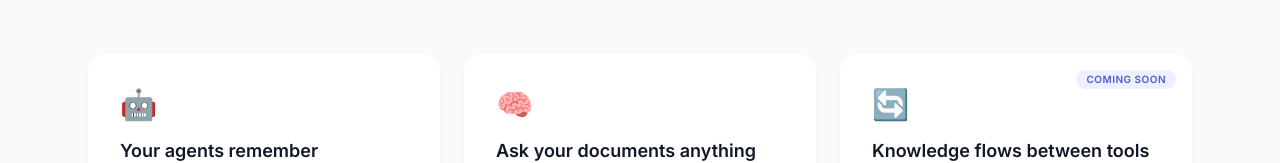
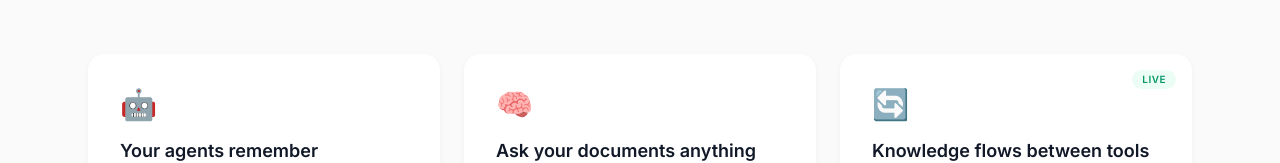
Before and after one commit to DriveMem/drivemem, a Next.js app in the folder apps/web/: page / in a window 1280 px wide. Shown: the part 2228-2391 px from the top of the page. Built offline with nearby package versions, Linux system fonts and the light colour scheme.

Commit message:
fix: Use Case card — Coming Soon → Live (cross-agent flow is shipped)

```diff
--- a/apps/web/src/app/page.tsx
+++ b/apps/web/src/app/page.tsx
@@ -408,8 +408,8 @@ export default function LandingPage() {
             {/* Card 3 — Cross-Agent Workflow */}
             <FadeIn delay={200}>
               <div className="relative bg-white rounded-2xl shadow-soft p-8 h-full flex flex-col">
-                <span className="absolute top-4 right-4 text-[10px] font-semibold uppercase tracking-wider text-brand-500 bg-brand-50 px-2.5 py-0.5 rounded-full">
-                  Coming Soon
+                <span className="absolute top-4 right-4 text-[10px] font-semibold uppercase tracking-wider text-emerald-600 bg-emerald-50 px-2.5 py-0.5 rounded-full">
+                  Live
                 </span>
                 <div className="text-3xl mb-4">🔄</div>
                 <h3 className="text-title font-semibold text-gray-900 mb-2">Knowledge flows between tools</h3>
```
